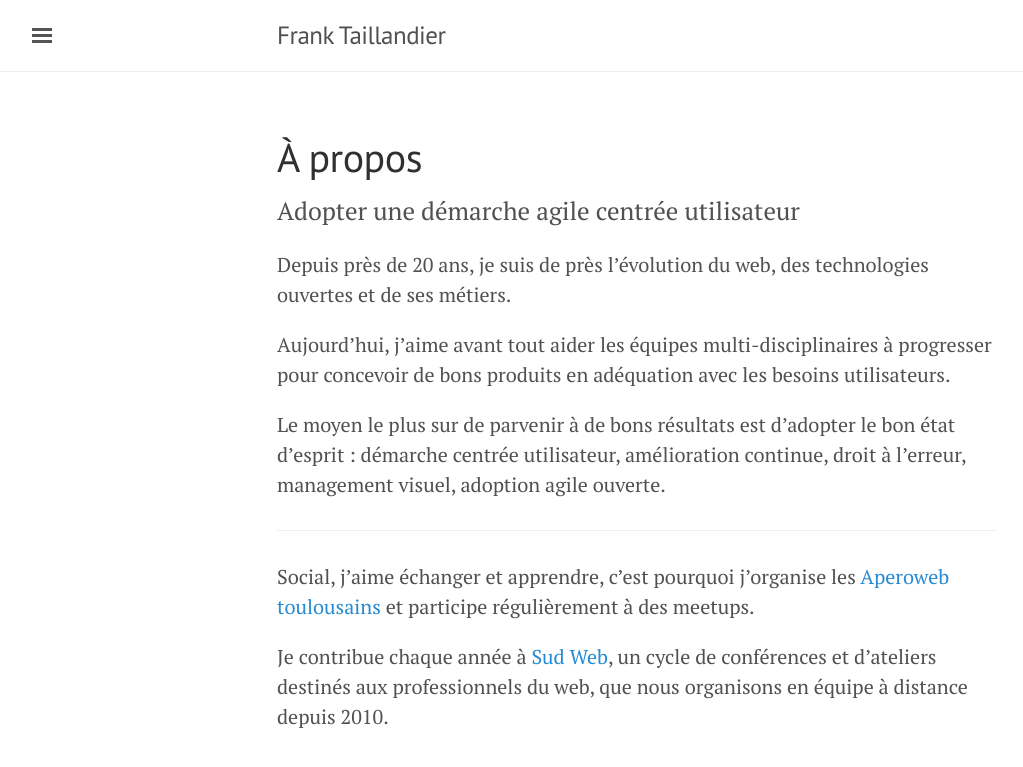
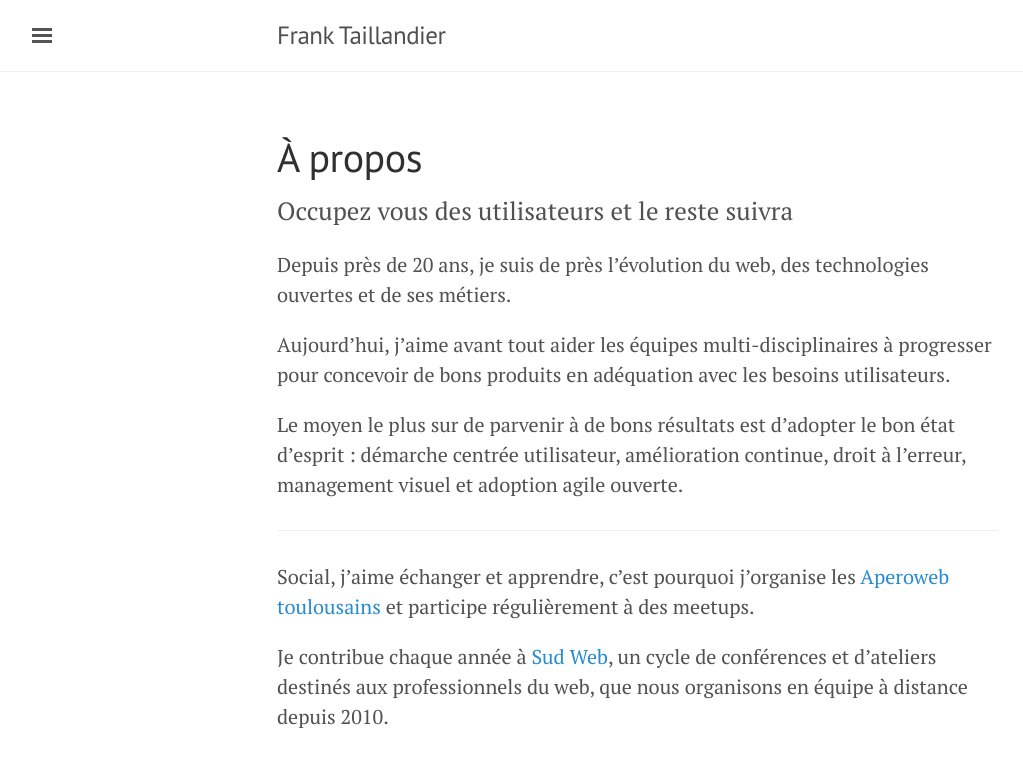
Before and after one commit to DirtyF/frank.taillandier.me, a Jekyll site: the page built from a-propos.md, in a window 1280 px wide. Shown: the top 767 px of the page, without its empty margins (3-1026 px from the left). Built offline with Jekyll 4.4.1, drawn with Linux system fonts in a browser that asks for light colours.

Commit message:
update lead title

```diff
--- a/a-propos.md
+++ b/a-propos.md
@@ -5,13 +5,13 @@ description: Aider vos équipes à concevoir de bons produits
 permalink: '/a-propos/'
 ---
 
-<p class="lead">Adopter une démarche agile centrée utilisateur</p>
+<p class="lead">Occupez vous des utilisateurs et le reste suivra</p>
 
 Depuis près de 20 ans, je suis de près l'évolution du web, des technologies ouvertes et de ses métiers.
 
 Aujourd'hui, j'aime avant tout aider les équipes multi-disciplinaires à progresser pour concevoir de bons produits en adéquation avec les besoins utilisateurs.
 
-Le moyen le plus sur de parvenir à de bons résultats est d'adopter le bon état d'esprit : démarche centrée utilisateur, amélioration continue, droit à l'erreur, management visuel, adoption agile ouverte.
+Le moyen le plus sur de parvenir à de bons résultats est d'adopter le bon état d'esprit : démarche centrée utilisateur, amélioration continue, droit à l'erreur, management visuel et adoption agile ouverte.
 
 -----
 
```
